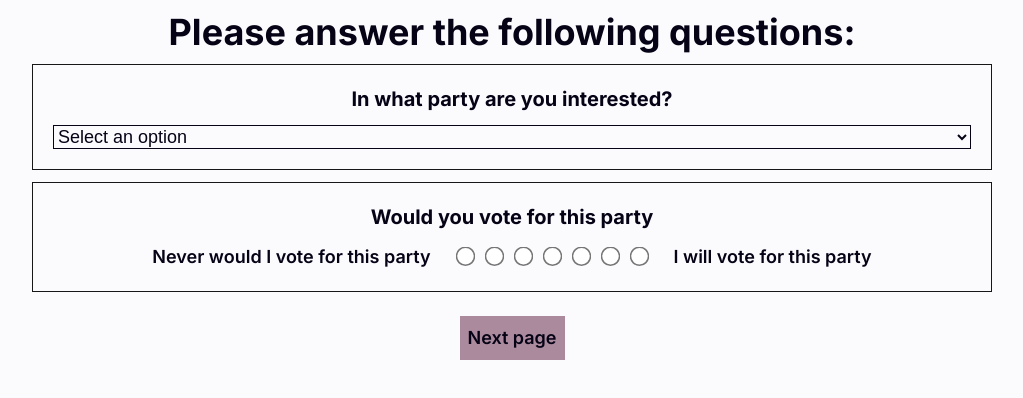
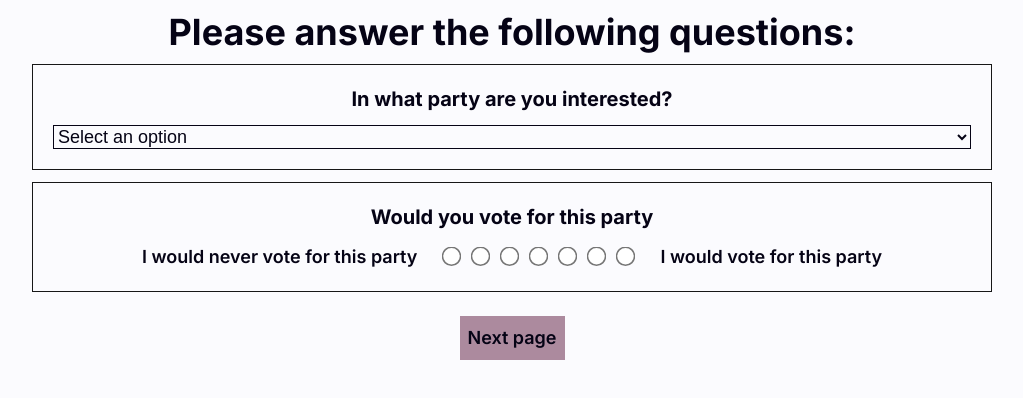
Before and after one commit to FelixHornberger/quote-and-vote, a Next.js app: page /pre-task in a window 1280 px wide. Shown: the top 398 px of the page, without its empty margins (128-1151 px from the left). Built offline with nearby package versions, Linux system fonts and the light colour scheme.

Commit message:
Updated Description texts of the likertscales

```diff
--- a/app/post-task/page.tsx
+++ b/app/post-task/page.tsx
@@ -7,7 +7,7 @@ export default function Home() {
     return (
         <main className="flex flex-col items-center justify-between text-center">
             <h2 className="mb-3">Please state how likely you are to vote for this party</h2>
-            <Likertscale topic={'eligibilityAfter'} descriptionLeft="I would never vote for this party" descriptionRight={"I will vote for this party"} />
+            <Likertscale topic={'eligibilityAfter'} descriptionLeft="I would never vote for this party" descriptionRight={"I would vote for this party"} />
             <p className="my-3">Please write down anything new that you have learned about the programme of the party.
             </p>
             <ArgumenTextarea/>
--- a/components/QuestionElement.tsx
+++ b/components/QuestionElement.tsx
@@ -6,7 +6,7 @@ export default function QuestionElement({question, topic}:{question:string, topi
             <div className="flex text-center justify-center mb-3">
                 <h2>{question}</h2>
             </div>
-            <Likertscale topic={topic} descriptionLeft="Never would I vote for this party" descriptionRight={"I will vote for this party"} />
+            <Likertscale topic={topic} descriptionLeft="I would never vote for this party" descriptionRight={"I would vote for this party"} />
         </div>
     );
 }
```
